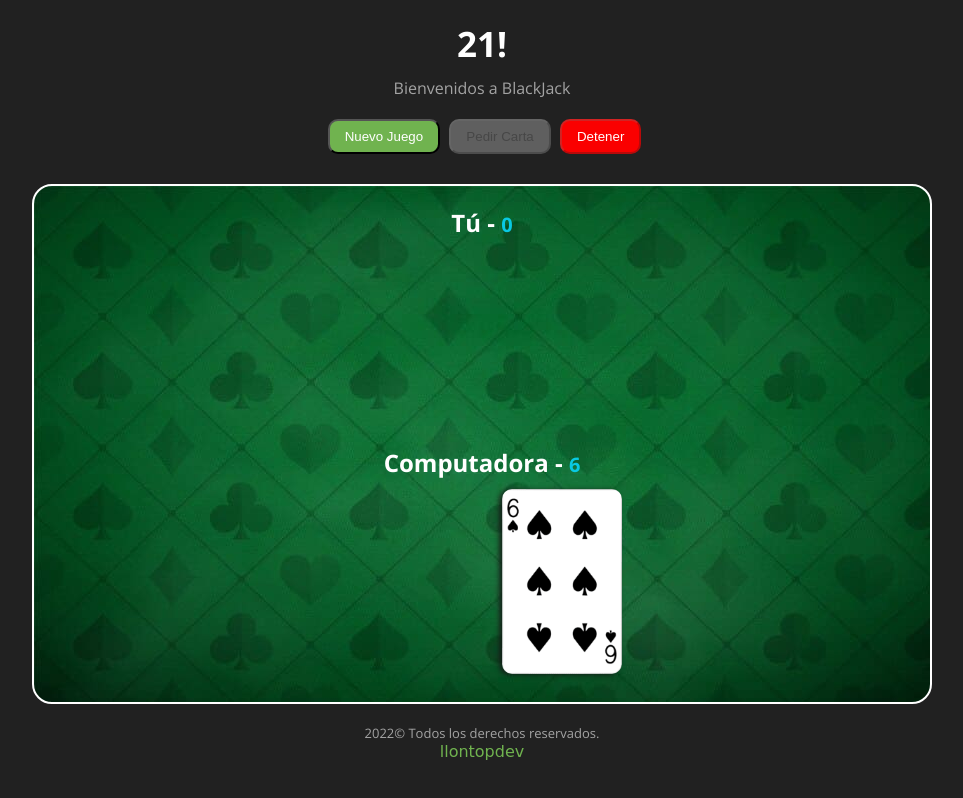
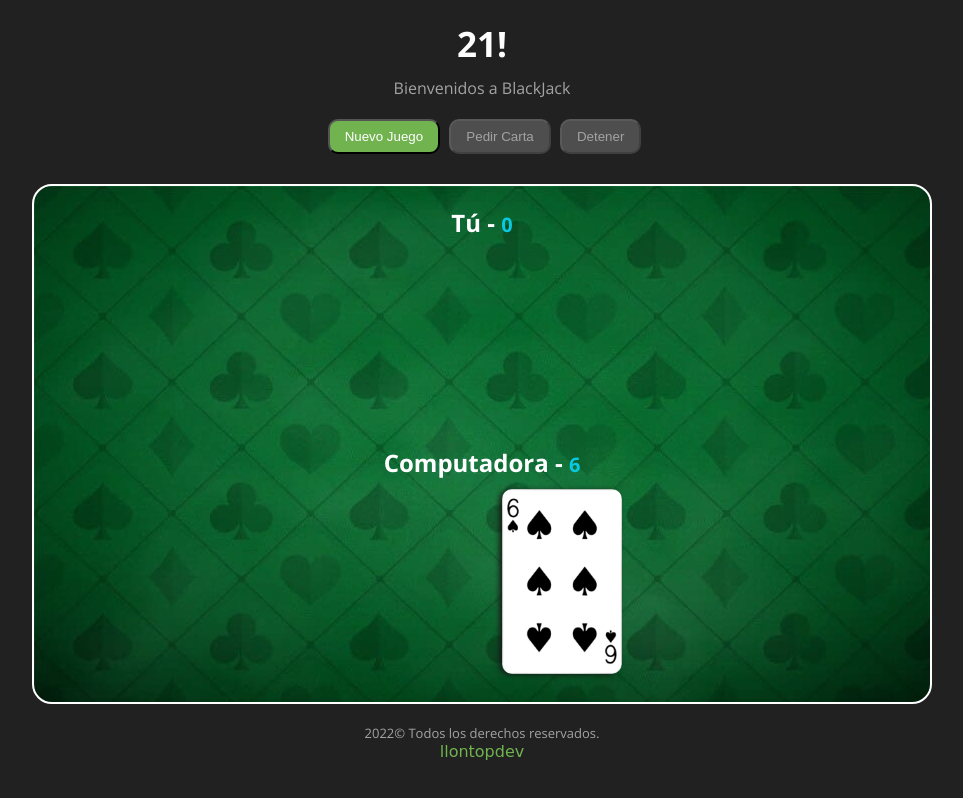
Before and after one commit to llontopdev/My-Portfolio, a plain HTML site: page projects/BlackJack/index.html in a window 1280 px wide. Both pictures are taken after a click on the button "Detener". Shown: the whole page, without its empty margins (158-1121 px from the left). Drawn offline with nearby package versions, Linux system fonts and the light colour scheme; a web font is replaced by a local one.

Commit message:
Update header.css

```diff
--- a/projects/BlackJack/assets/css/header.css
+++ b/projects/BlackJack/assets/css/header.css
@@ -17,6 +17,10 @@
 .acciones .btn:hover {
   background: transparent;
   color: var(--blanco);
+}
+.acciones .btn:disabled {
+  background-color: var(--gris);
+  color: var(--gris-claro);
 }
 
 .btn-nuevo {
```
